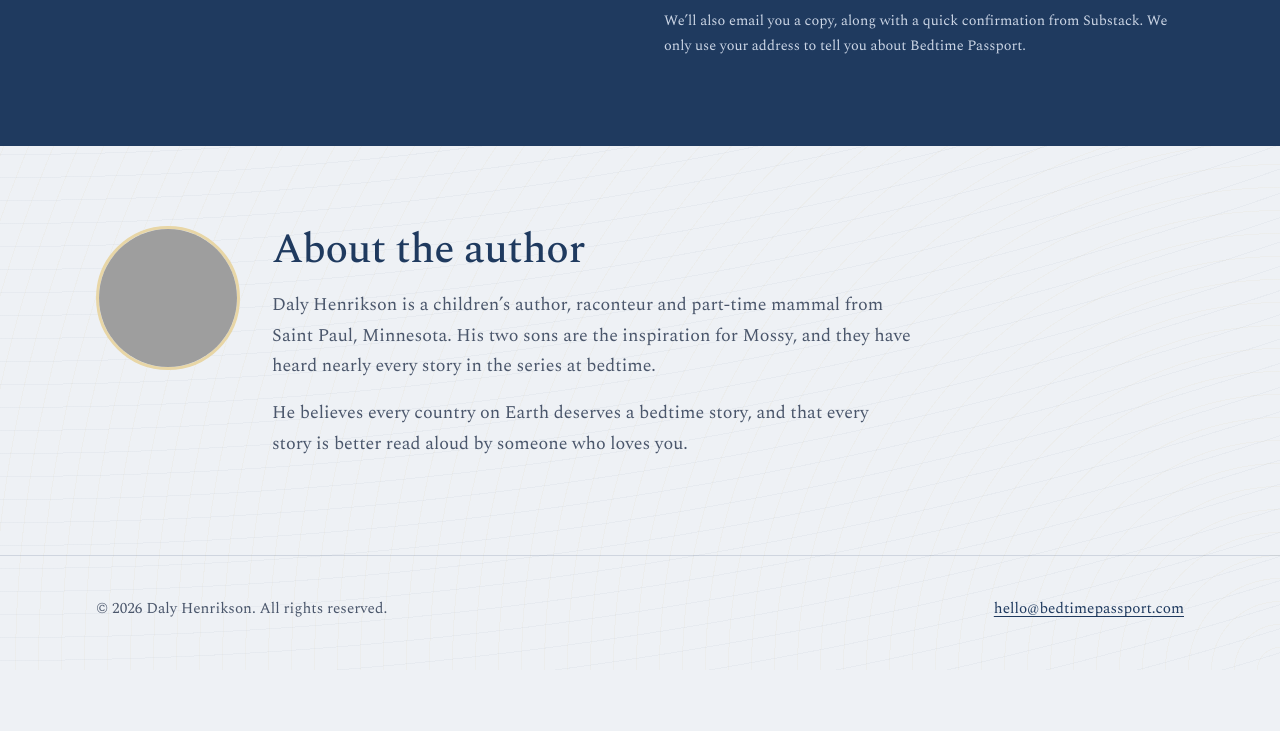
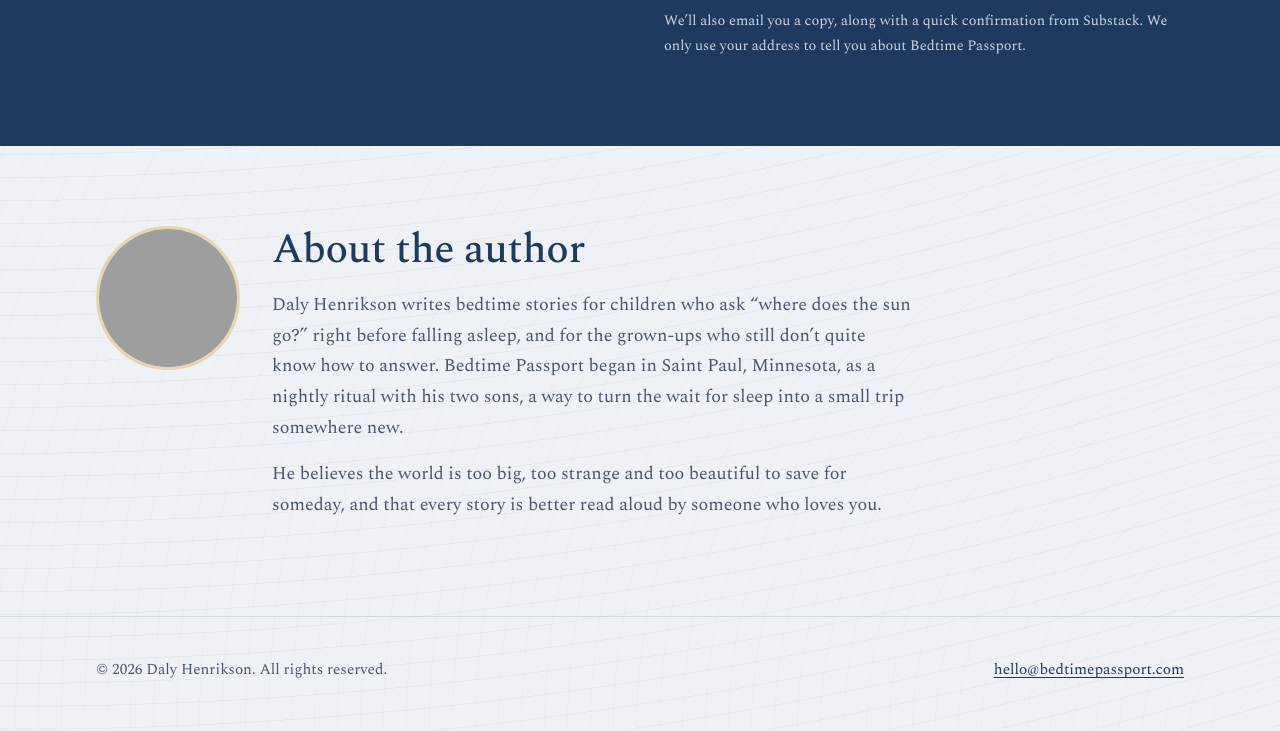
Before and after one commit to natedybvig/bedtimepassport-site, a plain HTML site: page index.html in a window 1280 px wide. Shown: the part 3525-4256 px from the top of the page. Before the commit the page ends 4195 px from the top, so only its background shows below. Drawn offline with nearby package versions, Linux system fonts and the light colour scheme; grey boxes are pictures that could not be loaded.

Commit message:
Add files via upload

```diff
--- a/index.html
+++ b/index.html
@@ -198,8 +198,8 @@
       <img src="/images/author.png" alt="Daly Henrikson" width="300" height="300" onerror="this.parentNode.classList.add('no-photo'); this.remove();">
       <div>
         <h2 id="author-title">About the author</h2>
-        <p>Daly Henrikson is a children’s author, raconteur and part-time mammal from Saint Paul, Minnesota. His two sons are the inspiration for Mossy, and they have heard nearly every story in the series at bedtime.</p>
-        <p>He believes every country on Earth deserves a bedtime story, and that every story is better read aloud by someone who loves you.</p>
+        <p>Daly Henrikson writes bedtime stories for children who ask “where does the sun go?” right before falling asleep, and for the grown-ups who still don’t quite know how to answer. Bedtime Passport began in Saint Paul, Minnesota, as a nightly ritual with his two sons, a way to turn the wait for sleep into a small trip somewhere new.</p>
+        <p>He believes the world is too big, too strange and too beautiful to save for someday, and that every story is better read aloud by someone who loves you.</p>
       </div>
     </div>
     </div>
```
